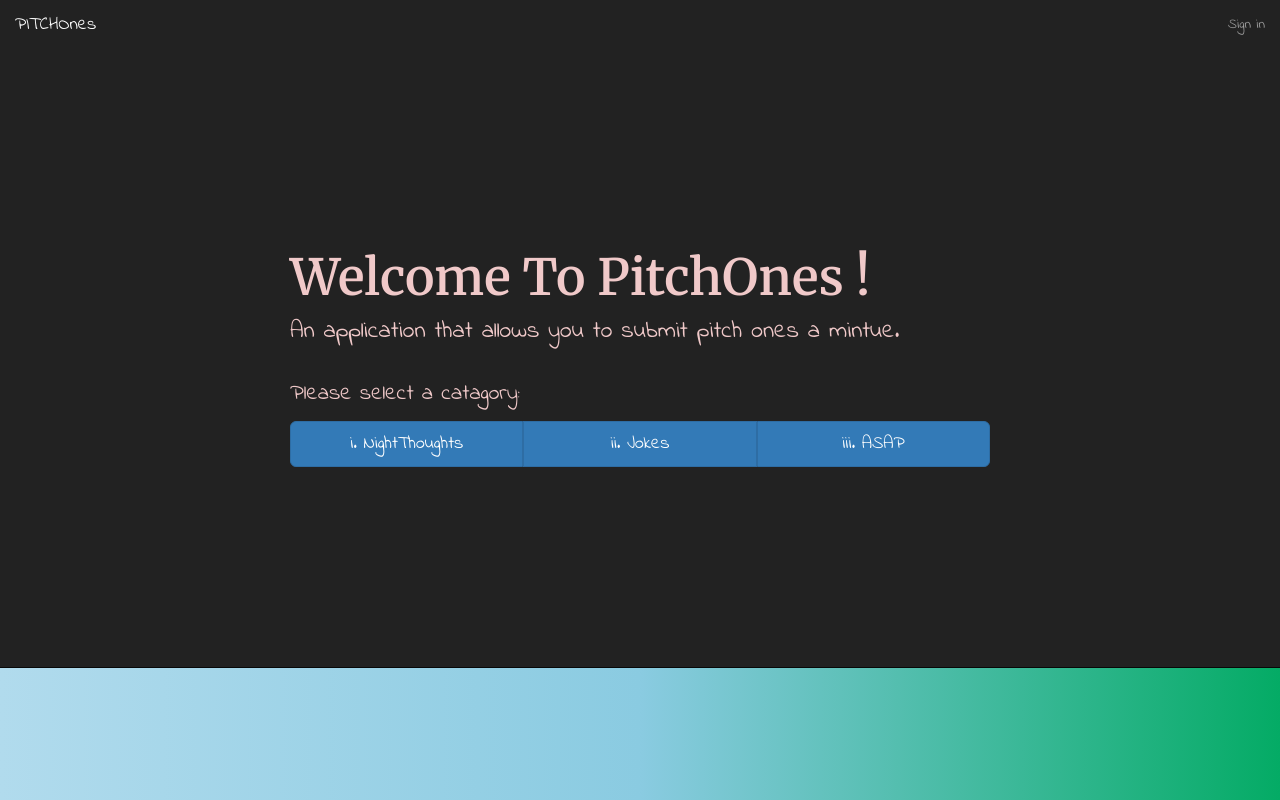
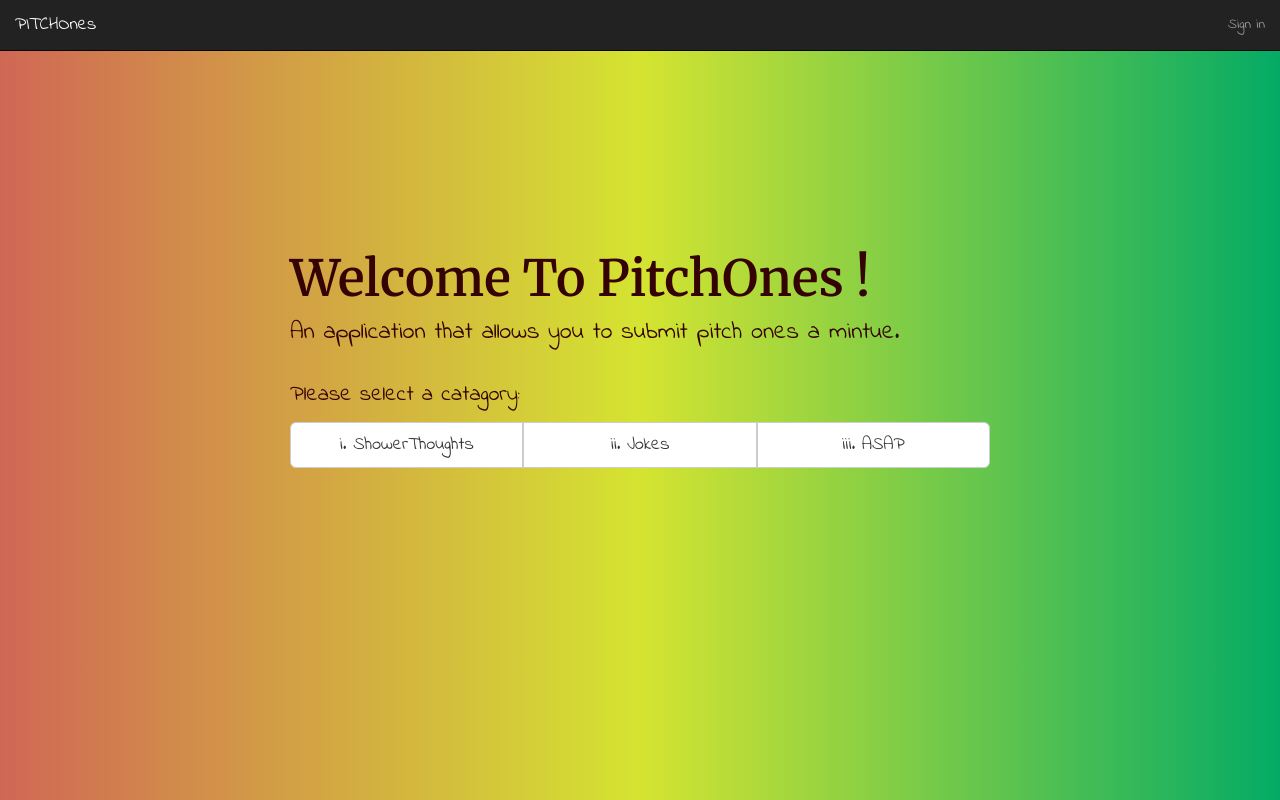
Before and after one commit to HassibIbrahim/PitchOnes, a Flask app: page / in a window 1280 px wide. Run offline with Flask 2, Linux system fonts and the light colour scheme; some libraries are stand-ins or nearby versions.

Commit message:
major file changes

```diff
--- a/app/auth/views.py
+++ b/app/auth/views.py
@@ -11,12 +11,10 @@ from ..email import mail_message
 def register():
     form = RegistrationForm()
     if form.validate_on_submit():
-        user = User(email=form.email.data,
-                    username=form.username.data, password=form.password.data)
+        user = User(email=form.email.data, username=form.username.data, password=form.password.data)
         db.session.add(user)
         db.session.commit()
-        mail_message("Welcome to Pitch", "email/welcome_user",
-                     user.email, user=user)
+        mail_message("Welcome to Pitch", "email/welcome_user", user.email, user=user)
         return redirect(url_for('auth.login'))
     title = "New Account"
     return render_template('auth/register.html', registration_form=form, title=title)
--- a/app/email.py
+++ b/app/email.py
@@ -2,13 +2,13 @@ from flask_mail import Message
 from flask import render_template
 from . import mail
 
-subject_pref = 'Pitch'
+subject_pref = 'PitchOnes'
 
 
 def mail_message(subject, template, to, **kwargs):
         sender_email = 'ihassib@gmail.com'
 
         email = Message(subject, sender=sender_email, recipients=[to])
-        email.body = render_template(template + '.txt', **kwargs)
-        email.html = render_template(template + '.html', **kwargs)
+        email.body= render_template(template + '.txt', **kwargs)
+        email.html= render_template(template + '.html', **kwargs)
         mail.send(email)
--- a/app/main/forms.py
+++ b/app/main/forms.py
@@ -9,8 +9,7 @@ class UpdateProfile(FlaskForm):
 
 
 class PostForm(FlaskForm):
-    category = SelectField('Category', choices=[(
-        'dadjokes', 'DadJokes'), ('til', 'TIL'), ('showerthoughts', 'ShowerThoughts')])
+    category = SelectField('Category', choices=[('badjokes', 'badjokes'), ('asap', 'asap'), ('nightthoughts', 'nightthoughts')])
     title = StringField('Post title', validators=[DataRequired()])
     post = TextAreaField('Write your post', validators=[DataRequired()])
     submit = SubmitField('Submit')
--- a/app/main/views.py
+++ b/app/main/views.py
@@ -39,8 +39,7 @@ def new_post(ct_name):
         post = form.post.data
         ctg = form.category.data
         print(title)
-        new_post = Post(post_category=ctg, post_title=title,
-                        post_text=post, post_votes=0, user=current_user)
+        new_post = Post(post_category=ctg, post_title=title,post_text=post, post_votes=0, user=current_user)
         new_post.save_post()
         return redirect(url_for('.category', ct_name=category))
 
--- a/app/models.py
+++ b/app/models.py
@@ -61,8 +61,8 @@ class Post(db.Model):
     @classmethod
     def get_user_posts(cls, user):
         posts = Post.query.\
-        filter_by(user_id=user).\
-        order_by(Post.post_time).all()
+            filter_by(user_id=user).\
+            order_by(Post.post_time).all()
         return posts
 
 
--- a/app/static/css/index.css
+++ b/app/static/css/index.css
@@ -1,9 +1,9 @@
 body{
     background: #0F2027;  /* fallback for old browsers */
-    background: -webkit-linear-gradient(to right, #2C5364, #203A43, #0F2027);  /* Chrome 10-25, Safari 5.1-6 */
-    background: linear-gradient(to right, rgb(177, 219, 237), rgb(138, 203, 225), rgb(4, 171, 101)); /* W3C, IE 10+/ Edge, Firefox 16+, Chrome 26+, Opera 12+, Safari 7+ */
+    background: -webkit-linear-gradient(to right, #2C5364, #203A43, rgb(106, 111, 5));  /* Chrome 10-25, Safari 5.1-6 */
+    background: linear-gradient(to right, rgb(208, 103, 85), rgb(213, 228, 49), rgb(4, 171, 101)); /* W3C, IE 10+/ Edge, Firefox 16+, Chrome 26+, Opera 12+, Safari 7+ */
 
-    color:rgb(240, 201, 201);
+    color:rgb(53, 3, 3);
     font-family: 'Indie Flower', sans-serif;
     }
 
@@ -22,7 +22,7 @@ body{
     }
 
     .panel-body{
-      color:rgb(143, 199, 12);
+      color:rgb(26, 34, 8);
     }
 
     #view-title{
--- a/app/templates/auth/login.html
+++ b/app/templates/auth/login.html
@@ -1,5 +1,6 @@
 {% extends 'base.html'%}
 {% import 'bootstrap/wtf.html' as wtf%}
+
 {% block content %}
 <div class="container">
     <div class="row">
@@ -13,8 +14,8 @@
         </div>
       {% endfor %}
       <!-- Login form -->
-      {{wtf.quick_form(login_form)}}
-      <p> Do you have an account? <a href="{{url_for('auth.register')}}">Sign up here</a></p>
+     {{wtf.quick_form(login_form)}}
+     <p> Do you have an account? <a href="{{url_for('auth.register')}}">Sign up here</a></p>
      </div>
      <div clas="col-md-2"> </div>
     </div>
--- a/app/templates/base.html
+++ b/app/templates/base.html
@@ -2,6 +2,9 @@
  {% block navbar %}
     {% include 'navbar.html' %}
 {% endblock %}
+{% block content %}
+    {% include 'index.html' %}
+{%endblock%}
  {%block styles %}
   {{super()}}
   <link rel="stylesheet" type= "text/css" href="{{url_for('static',filename='css/index.css')}}">
--- a/app/templates/index.html
+++ b/app/templates/index.html
@@ -1,5 +1,8 @@
 {% extends 'base.html'%}
+
+
 {% block content %}
+
 <div id="index">
 <h1>Welcome  To  PitchOnes !</h1>
 <p id='intro'>An application that allows you to submit pitch ones a mintue.</p>
@@ -7,13 +10,13 @@
 <p id='select'>Please select a catagory:</p>
 <div class="btn-group  btn-group-justified" role="group" aria-label="...">
     <div class="btn-group" role="group">
-        <a class="btn btn-primary btn-lg" href="/category/showerthoughts">i. NightThoughts</a>
+        <a class="btn btn-default btn-lg" href="/category/showerthoughts">i. ShowerThoughts</a>
     </div>
     <div class="btn-group" role="group">
-         <a  class="btn btn-primary btn-lg" href="{{url_for('main.category',ct_name='dadjokes')}}">ii. Jokes</a>
+         <a  class="btn btn-default btn-lg" href="{{url_for('main.category',ct_name='dadjokes')}}">ii. Jokes</a>
     </div>
     <div class="btn-group" role="group">
-       <a class="btn btn-primary btn-lg" href="/category/til">iii. ASAP</a>
+       <a class="btn btn-default btn-lg" href="/category/til">iii. ASAP</a>
   </div>
 </div>
 {% endblock%}
--- a/app/templates/navbar.html
+++ b/app/templates/navbar.html
@@ -22,3 +22,4 @@
         </ul>
     </div><!-- /.navbar-collapse -->
   </div><!-- /.container-fluid -->
+  </nav>
--- a/app/templates/new_posts.html
+++ b/app/templates/new_posts.html
@@ -1,7 +1,7 @@
 {% import "bootstrap/wtf.html" as wtf %}
 {% extends 'base.html'%}
- {% block content %}
+{% block content %}
  <div class="container">
 	{{ wtf.quick_form(form) }}
  </div>
- {% endblock %}
+{% endblock %}
--- a/app/templates/profile/update.html
+++ b/app/templates/profile/update.html
@@ -1,6 +1,6 @@
 {% extends 'base.html' %}
 {% import 'bootstrap/wtf.html' as wtf %}
- {% block content %}
+{% block content %}
 <div class="container">
   {{wtf.quick_form(form)}}
 </div>
--- a/app/templates/view.html
+++ b/app/templates/view.html
@@ -9,8 +9,7 @@
 
   <br>
   <hr>
-  <a class="btn btn-primary text-center " href="{{url_for('main.new_comment', id=post.id)}}"><span class="glyphicon glyphicon-plus"
-    aria-hidden="true"></span> Comment</a>
+  <a class="btn btn-info text-center " href="{{url_for('main.new_comment', id=post.id)}}"><span class="glyphicon glyphicon-plus" aria-hidden="true"></span> Comment</a>
 
   <br>
     <br>
--- a/manage.py
+++ b/manage.py
@@ -6,6 +6,7 @@ from flask_migrate import Migrate, MigrateCommand
 
 # Creating app instance
 app = create_app('production')
+
 manager = Manager(app)
 manager.add_command('server', Server)
 migrate = Migrate(app, db)
--- a/requirements.txt
+++ b/requirements.txt
@@ -1,4 +1,5 @@
 alembic==1.0.3
+astroid==2.0.4
 blinker==1.4
 Click==7.0
 dominate==2.3.4
@@ -8,7 +9,6 @@ Flask-Login==0.4.1
 Flask-Mail==0.9.1
 Flask-Migrate==2.3.0
 Flask-Script==2.0.6
-Flask-SimpleMDE==0.3.0
 Flask-SQLAlchemy==2.3.2
 Flask-Uploads==0.2.1
 Flask-WTF==0.14.2
@@ -18,15 +18,16 @@ itsdangerous==1.1.0
 Jinja2==2.10
 lazy-object-proxy==1.3.1
 Mako==1.0.7
-markdown2==2.3.6
 MarkupSafe==1.1.0
 mccabe==0.6.1
 psycopg2==2.7.6.1
 psycopg2-binary==2.7.6.1
+pylint==2.1.1
 python-dateutil==2.7.5
 python-editor==1.0.3
 six==1.11.0
 SQLAlchemy==1.2.14
+typed-ast==1.1.0
 visitor==0.1.3
 Werkzeug==0.14.1
 wrapt==1.10.11
```
Also changed, not shown: app/__init__.py (+4 -5 lines), app/templates/category.html (+3 -4 lines), config.py (+6 -3 lines), 2 other files.
